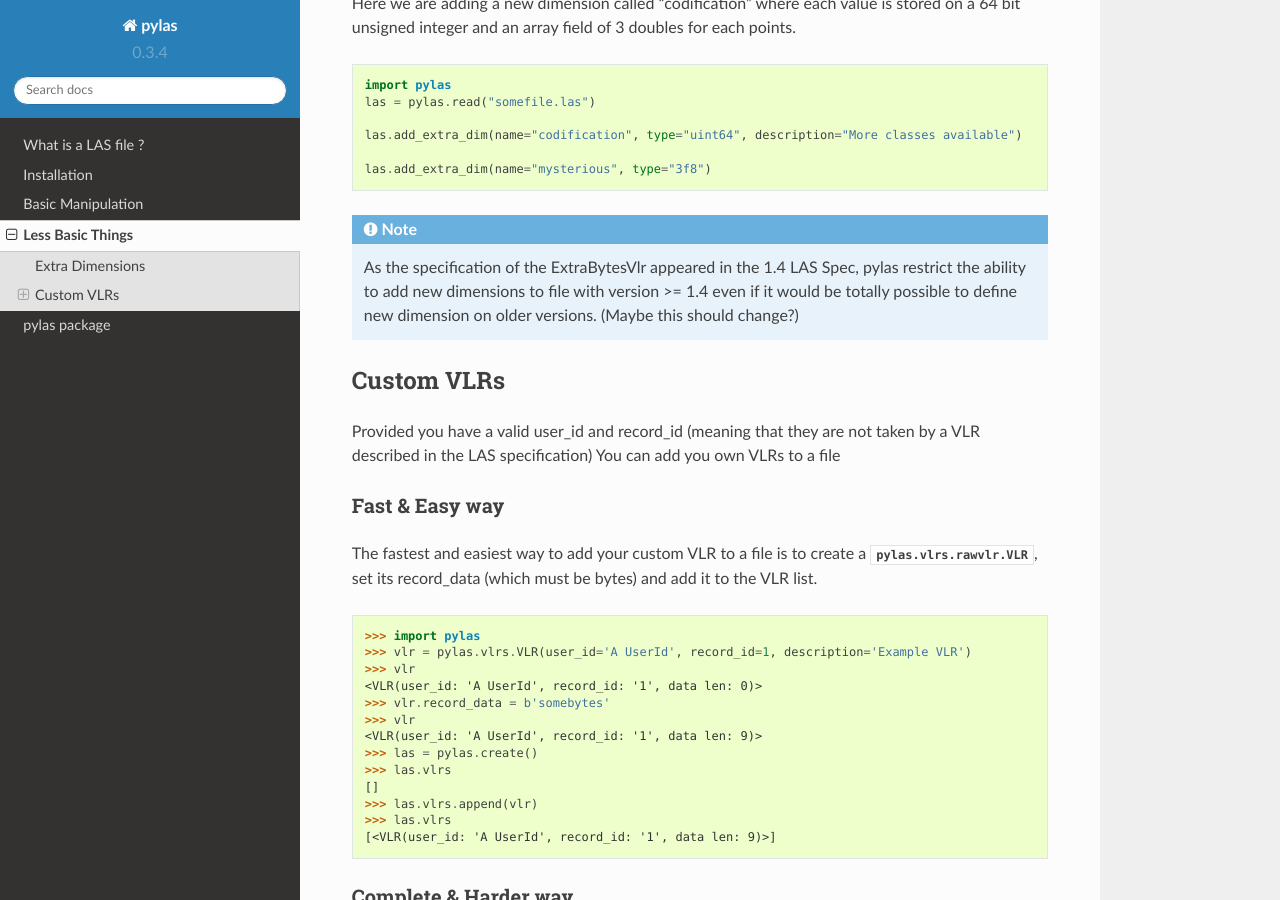
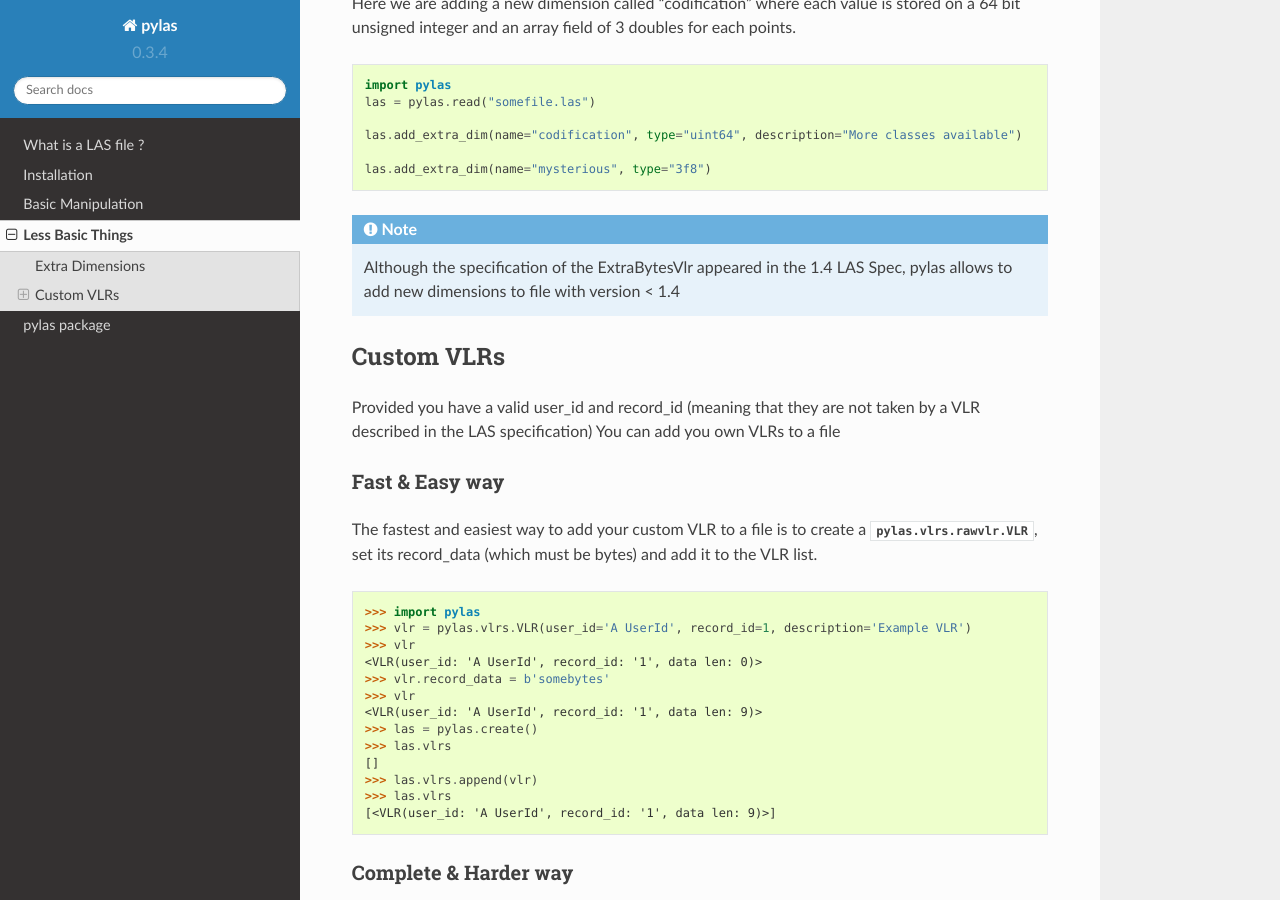
Before and after one commit to tmontaigu/pylas, a Sphinx documentation site: the page built from docs/lessbasic.rst, in a window 1280 px wide and 900 px high, scrolled down 877 px. Built offline with Sphinx 7.4.7 and the Read the Docs theme 2.0.0, drawn with Linux system fonts in a browser that asks for light colours; pages that are not in the unit, such as notebooks, are missing from menus.

Commit message:
Update a note in the docs

```diff
--- a/docs/lessbasic.rst
+++ b/docs/lessbasic.rst
@@ -60,10 +60,8 @@ and an array field of 3 doubles for each points.
 
 .. note::
 
-    As the specification of the ExtraBytesVlr appeared in the 1.4 LAS Spec, pylas restrict the ability to
-    add new dimensions to file with version >= 1.4 even if it would be totally possible to define new dimension
-    on older versions.
-    (Maybe this should change?)
+    Although the specification of the ExtraBytesVlr appeared in the 1.4 LAS Spec, pylas allows to
+    add new dimensions to file with version < 1.4
 
 Custom VLRs
 ===========
```
